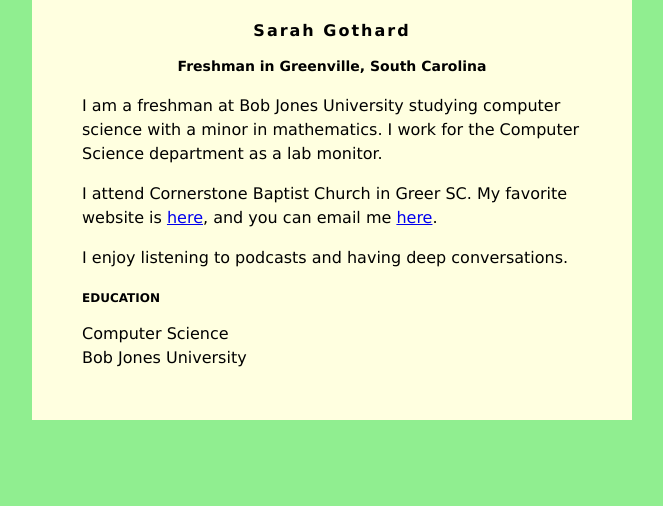
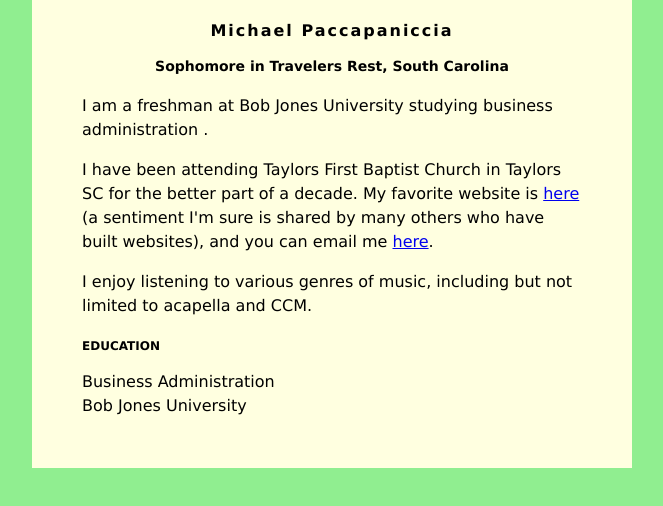
Before and after one commit to sizzlevegetable/sizzlevegetable.github.io, a plain HTML site: page index.html in a window 1280 px wide. Shown: the whole page, without its empty margins (308-971 px from the left). Drawn offline with Linux system fonts and the light colour scheme.

Commit message:
Update index.html

```diff
--- a/index.html
+++ b/index.html
@@ -30,21 +30,21 @@ h3 {
 </head>
 <body>
     <div id="content">
-        <h1>Sarah Gothard</h1>
-        <h2>Freshman in Greenville, South Carolina</h2>
+        <h1>Michael Paccapaniccia</h1>
+        <h2>Sophomore in Travelers Rest, South Carolina</h2>
 
-         <p>I am a freshman at Bob Jones University studying computer science with a minor in
-            mathematics. I work for the Computer Science department as a lab monitor.</p>
-         <p>
-            I attend Cornerstone Baptist Church in Greer SC. My favorite website is
-            <a href="https://mobilehymns.org/">here</a>, and you can email me
-            <a href="mailto:sgothard@bju.edu">here</a>.
+         <p>I am a freshman at Bob Jones University studying business administration .
          </p>
          <p>
-            I enjoy listening to podcasts and having deep conversations.
+            I have been attending Taylors First Baptist Church in Taylors SC for the better part of a decade. My favorite website is
+            <a href="https://www.youtube.com/watch?v=dQw4w9WgXcQ/">here</a> (a sentiment I'm sure is shared by many others who have built websites), and you can email me
+            <a href="mailto:mpacc894@bju.edu">here</a>.
+         </p>
+         <p>
+            I enjoy listening to various genres of music, including but not limited to acapella and CCM.
          </p>
         <h3>EDUCATION</h3>
-        Computer Science<br />
+        Business Administration<br />
         Bob Jones University
     </div>
 </body>
```
